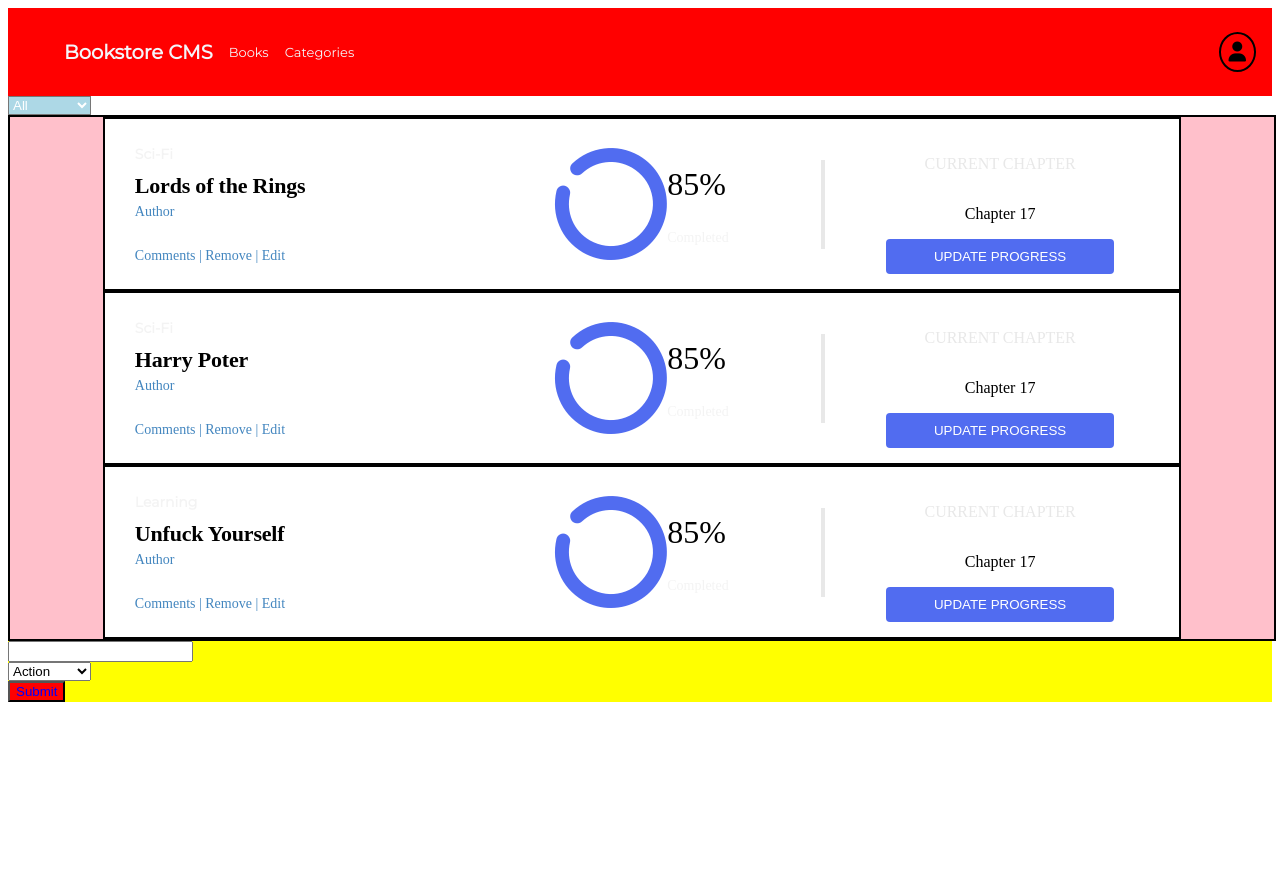
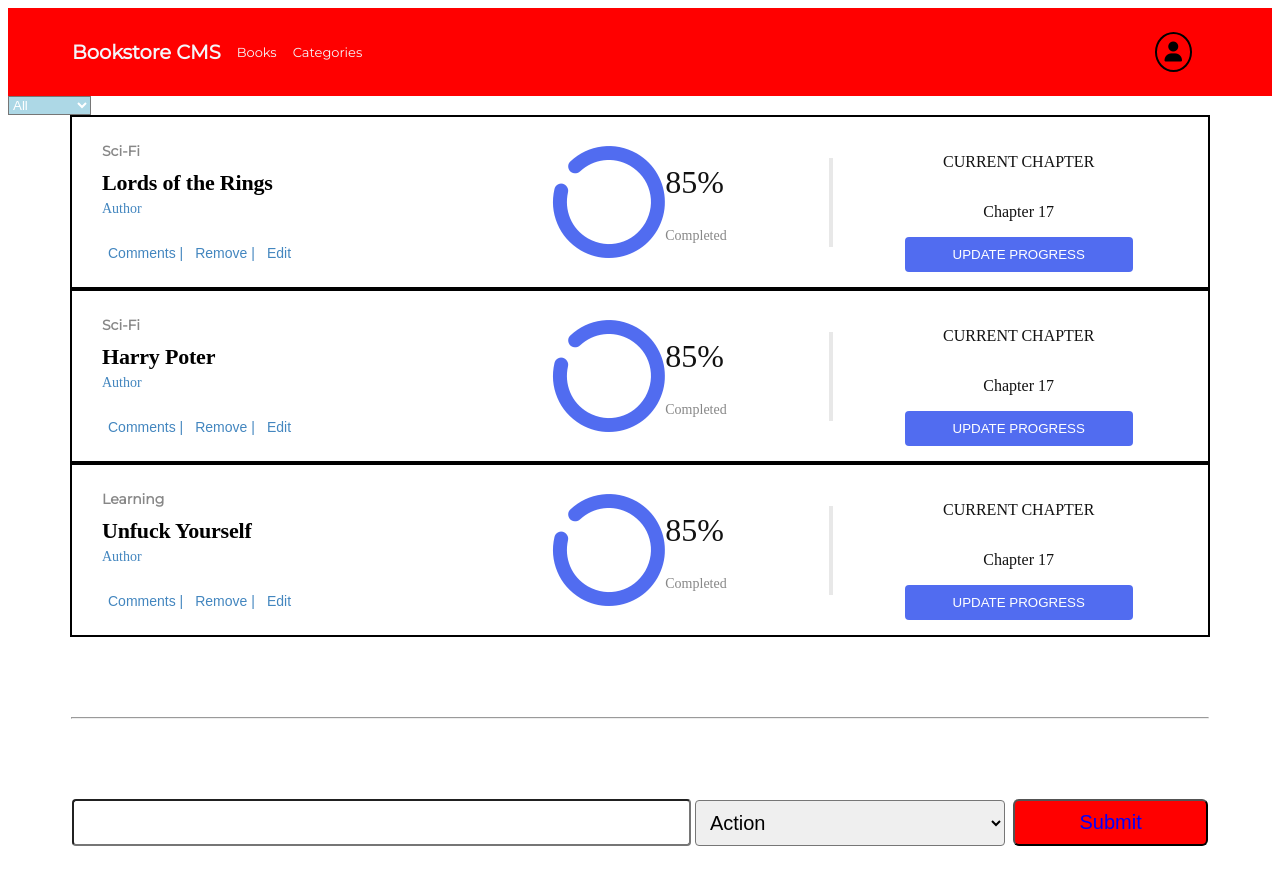
Before and after one commit to mariosknl/book_store, a React (Create React App) app: page / in a window 1280 px wide. Shown: the top 884 px of the page. Before the commit the page ends 800 px from the top, so only its background shows below. Built offline with nearby package versions, Linux system fonts and the light colour scheme.

Commit message:
styles modified

```diff
--- a/src/actions/index.js
+++ b/src/actions/index.js
@@ -1,4 +1,6 @@
-const addBook = (content = '') => ({ type: 'CREATE_BOOK', payload: content });
+import { v4 as uuidv4 } from 'uuid';
+
+const addBook = (content = '') => ({ type: 'CREATE_BOOK', payload: { ...content, id: uuidv4() } });
 
 const removeBook = (content = '') => ({
   type: 'REMOVE_BOOK', payload: content,
--- a/src/App.js
+++ b/src/components/App.js
@@ -1,12 +1,10 @@
 import React from 'react';
-import Bookslist from './components/BooksList';
-import BooksForm from './components/BooksForm';
+import Bookslist from '../containers/BooksList';
 
 function App() {
   return (
     <div>
       <Bookslist />
-      <BooksForm />
     </div>
   );
 }
--- a/src/components/Book.js
+++ b/src/components/Book.js
@@ -7,7 +7,7 @@ import StyledRowLeft from './layout/StyledRowLeft';
 
 const StyledBookCard = styled.div`
   background: white;
-  width: 85%;
+  width: 100%;
   display: flex;
   border: 2px solid black;
 `;
@@ -15,11 +15,10 @@ const StyledBookCard = styled.div`
 export default function Book(props) {
   const { book, handleRemove } = props;
   const {
-    id, title, category,
+    title, category,
   } = book;
   return (
     <StyledBookCard>
-
       <StyledRowLeft title={title} category={category} handleRemove={handleRemove} />
       <StyledRowCenter />
       <StyledRowRight />
@@ -29,7 +28,10 @@ export default function Book(props) {
 
 Book.propTypes = {
   // eslint-disable-next-line react/forbid-prop-types
-  book: PropTypes.object.isRequired,
   handleRemove: PropTypes.func.isRequired,
-
+  book: PropTypes.shape({
+    title: PropTypes.string,
+    category: PropTypes.string,
+    id: PropTypes.string,
+  }).isRequired,
 };
--- a/src/components/BooksForm.js
+++ /dev/null
@@ -1,59 +0,0 @@
-import React, { useState } from 'react';
-import styled from 'styled-components';
-import { useDispatch } from 'react-redux';
-import { v4 as uuidv4 } from 'uuid';
-import actions from '../actions/index';
-
-const StyledBookForm = styled.form`
-  background: yellow;
-  color: green;
-
-  button {
-    color: blue;
-    background: red;
-  }
-`;
-export default function BooksForm() {
-  const { addBook } = actions;
-  const dispatch = useDispatch();
-  let count = 0;
-  const [formInputs, setFormInputs] = useState({
-    title: '',
-    category: ['Action', 'Biography', 'History', 'Horror', 'Kids', 'Learning', 'Sci-Fi'],
-  });
-
-  const handleSubmit = e => {
-    e.preventDefault();
-    const input = e.target.querySelector('input').value;
-    const select = e.target.querySelector('select').value;
-    dispatch(addBook({ title: input, category: select, id: uuidv4() }));
-    setFormInputs({
-      ...formInputs,
-      title: '',
-    });
-  };
-
-  const handleChange = e => {
-    setFormInputs({
-      ...formInputs,
-      title: e.target.value,
-    });
-  };
-  const { title, category } = formInputs;
-  return (
-    <StyledBookForm onSubmit={handleSubmit}>
-      <div className="title">
-        <input type="text" onChange={handleChange} value={title} />
-      </div>
-      <div className="category">
-        <select name="" id="">
-          {category.map(cat => {
-            count += 1;
-            return <option value={cat} key={count}>{cat}</option>;
-          })}
-        </select>
-      </div>
-      <button type="submit">Submit</button>
-    </StyledBookForm>
-  );
-}
--- a/src/components/Navbar.js
+++ b/src/components/Navbar.js
@@ -2,18 +2,23 @@ import React from 'react';
 import styled from 'styled-components';
 
 const StyledNavbar = styled.nav`
+  box-sizing: border-box;
   display: flex;
   align-items: center;
   justify-content: space-between;
   background: red;
+  padding: 0 4rem;
   font-family: 'Montserrat', sans-serif;
 
   ul {
     display: flex;
     align-items: center;
     list-style: none;
+    padding: 0;
+
     li {
-      margin-left: 1rem;
+      margin-right: 1rem;
+      padding: 0;
       color: #F4F5F9;
       font-size: 13px;
     }
--- a/src/components/layout/StyledRowCenter.js
+++ b/src/components/layout/StyledRowCenter.js
@@ -3,7 +3,6 @@ import React from 'react';
 import styled from 'styled-components';
 
 const StyledRowCenterSide = styled.div`
-  color: yellow;
   width: 100%;
   height: 170px;
   box-sizing: border-box;
@@ -25,7 +24,7 @@ const StyledRowCenterSide = styled.div`
     font-style: normal;
     line-height: normal;
     letter-spacing: normal;
-    color: black;
+    color: #121212;
   }
 
   h5 {
@@ -36,7 +35,7 @@ const StyledRowCenterSide = styled.div`
     font-style: normal;
     line-height: normal;
     letter-spacing: normal;
-    color: #e8e8e8;
+    color: #121212;
   }
 
 `;
--- a/src/components/layout/StyledRowLeft.js
+++ b/src/components/layout/StyledRowLeft.js
@@ -26,7 +26,7 @@ flex-direction: column;
     font-style: normal;
     line-height: normal;
     letter-spacing: normal;
-    color: #e8e8e8;
+    color: #121212;
   }
 }
 
@@ -47,7 +47,7 @@ flex-direction: column;
 }
 
 .bottom {
-  a {
+  button {
     height: 19px;
     font-size: 14px;
     font-weight: 300;
@@ -57,6 +57,9 @@ flex-direction: column;
     letter-spacing: normal;
     color: #4386bf;
     text-decoration: none;
+    border: none;
+    background-color: transparent;
+    outline: none;
   }
 }
 
@@ -103,9 +106,9 @@ export default function StyledRowLeft(props) {
 
       </div>
       <div className="bottom">
-        <a href="#">Comments |</a>
-        <a href="#" onClick={() => handleRemove(id)}> Remove |</a>
-        <a href="#"> Edit</a>
+        <button type="submit">Comments |</button>
+        <button type="submit" onClick={() => handleRemove(id)}> Remove |</button>
+        <button type="submit"> Edit</button>
 
       </div>
 
--- a/src/components/layout/StyledRowRight.js
+++ b/src/components/layout/StyledRowRight.js
@@ -3,7 +3,6 @@ import React from 'react';
 import styled from 'styled-components';
 
 const StyledRowCenterSide = styled.div`
-  color: yellow;
   width: 100%;
   height: 170px;
 
@@ -26,11 +25,11 @@ const StyledRowCenterSide = styled.div`
   }
 
   .top {
-    color: #e8e8e8;
+    color: #121212;
   }
 
   .middle {
-    color: black;
+    color: #121212;
   }
 
   button {
--- /dev/null
+++ b/src/containers/BooksForm.js
@@ -0,0 +1,114 @@
+import React, { Component } from 'react';
+import styled from 'styled-components';
+import { connect } from 'react-redux';
+import PropTypes from 'prop-types';
+import actions from '../actions/index';
+
+const StyledBookForm = styled.form`
+  box-sizing: border-box;
+  width: 100%;
+  color: green;
+  display: flex;
+  align-items: center;
+  justify-content: space-between;
+
+
+  button {
+    color: blue;
+    background: red;
+    flex-grow: 1;
+    padding: 10px 20px;
+    border-radius: 6px;
+    font-size: 20px;
+  }
+
+  .title {
+    flex-grow: 3;
+    margin-right: 3rem;
+    input {
+      font-size: 20px;
+      width: 100%;
+      padding: 10px 20px;
+      border-radius: 4px;
+    }
+  }
+
+  .category {
+    flex-grow: 2;
+    margin-right: 0.5rem;
+  select {
+    box-sizing: border-box;
+    width: 100%;
+    padding: 10px;
+    font-size: 20px;
+    text-align-last: left;
+    border-radius: 4px;
+
+  }
+
+  }
+`;
+class BooksForm extends Component {
+  constructor(props) {
+    super(props);
+    this.state = {
+
+      title: '',
+      category: ['Action', 'Biography', 'History', 'Horror', 'Kids', 'Learning', 'Sci-Fi'],
+
+    };
+    this.count = 0;
+
+    this.handleChange = this.handleChange.bind(this);
+    this.handleSubmit = this.handleSubmit.bind(this);
+  }
+
+  handleSubmit(e) {
+    e.preventDefault();
+    const { dispatch } = this.props;
+    const { addBook } = actions;
+    const input = e.target.querySelector('input').value;
+    const select = e.target.querySelector('select').value;
+    const newBook = {
+      title: input,
+      category: select,
+    };
+    dispatch(addBook(newBook));
+    this.setState({
+      title: '',
+    });
+  }
+
+  handleChange(e) {
+    const inputValue = e.target.value;
+    this.setState({
+      title: inputValue,
+    });
+  }
+
+  render() {
+    const { category, title } = this.state;
+    return (
+      <StyledBookForm onSubmit={this.handleSubmit}>
+        <div className="title">
+          <input type="text" onChange={this.handleChange} value={title} />
+        </div>
+        <div className="category">
+          <select name="" id="">
+            {category.map(cat => {
+              this.count += 1;
+              return <option value={cat} key={this.count}>{cat}</option>;
+            })}
+          </select>
+        </div>
+        <button type="submit">Submit</button>
+      </StyledBookForm>
+
+    );
+  }
+}
+export default (connect())(BooksForm);
+
+BooksForm.propTypes = {
+  dispatch: PropTypes.func.isRequired,
+};
--- a/src/components/BooksList.js
+++ b/src/containers/BooksList.js
@@ -1,19 +1,28 @@
 import React from 'react';
 import styled from 'styled-components';
 import { useSelector, useDispatch } from 'react-redux';
-import Book from './Book';
+import Book from '../components/Book';
 import actions from '../actions/index';
 import selector from '../selectors/selectors';
-import CategoryFilter from './CategoryFilter';
+import CategoryFilter from '../components/CategoryFilter';
+import BookForm from './BooksForm';
 
 const StyledBooksList = styled.div`
-  background: pink;
+  overflow: hidden;
+  box-sizing: border-box;
   width: 100%;
+  height: 100vh;
   display: flex;
   align-items: center;
   justify-content: spece-between;
   flex-direction: column;
-  border: 2px solid black;
+  margin: 0 auto;
+  padding: 0 4rem;
+`;
+
+const StyledHr = styled.hr`
+  width: 100%;
+  margin: 5rem;
 `;
 
 export default function BooksList() {
@@ -34,6 +43,8 @@ export default function BooksList() {
         {books.map(book => (
           <Book book={book} key={book.id} handleRemove={handleRemoveBook} />
         ))}
+        <StyledHr />
+        <BookForm />
       </StyledBooksList>
     </>
   );
--- a/src/index.js
+++ b/src/index.js
@@ -4,7 +4,7 @@ import thunk from 'redux-thunk';
 import { createStore, applyMiddleware, compose } from 'redux';
 import { v4 as uuidv4 } from 'uuid';
 import { Provider } from 'react-redux';
-import App from './App';
+import App from './components/App';
 import rootReducer from './reducers/index';
 import Navbar from './components/Navbar';
 
```
